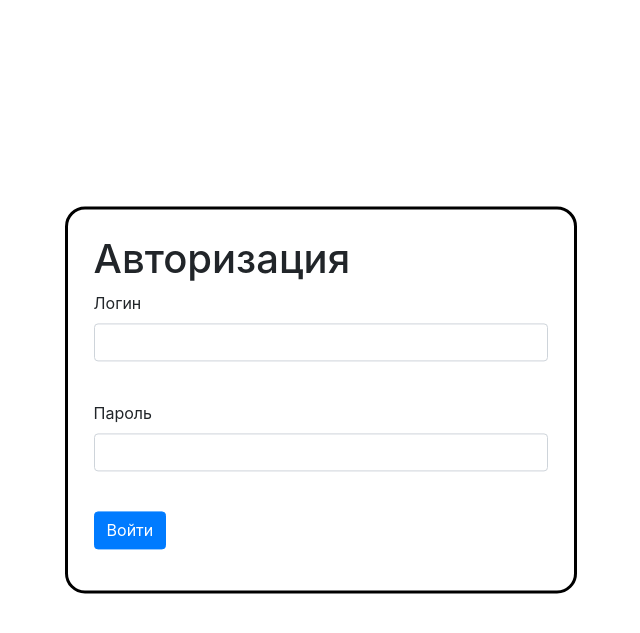
After one commit to MaxaProgy/site-ART, a Flask app: page /admin in a window 1280 px wide. The commit adds this page. Shown: the top 633 px of the page, without its empty margins (319-959 px from the left). Run offline with Flask 2, Linux system fonts and the light colour scheme; parts of the project's set-up code (start-up, migrations or seed data) failed here and were passed over; some libraries are stand-ins or nearby versions.

Commit message:
Разработка админки

```diff
--- a/data/users.py
+++ b/data/users.py
@@ -10,12 +10,10 @@ class User(SqlAlchemyBase, UserMixin, SerializerMixin):
     __tablename__ = 'users'
 
     id = sqlalchemy.Column(sqlalchemy.Integer, primary_key=True, autoincrement=True)
+    login = sqlalchemy.Column(sqlalchemy.String)
     name = sqlalchemy.Column(sqlalchemy.String)
     email = sqlalchemy.Column(sqlalchemy.String, index=True, unique=True)
     hashed_password = sqlalchemy.Column(sqlalchemy.String)
-    create_date = sqlalchemy.Column(sqlalchemy.DateTime)
-    admin = sqlalchemy.Column(sqlalchemy.Boolean)
-
 
 
     def set_password(self, password):
--- /dev/null
+++ b/form/loginform.py
@@ -0,0 +1,9 @@
+from flask_wtf import FlaskForm
+from wtforms import StringField, PasswordField, SubmitField
+from wtforms.validators import DataRequired
+
+
+class LoginForm(FlaskForm):
+    login = StringField('Логин', validators=[DataRequired()])
+    password = PasswordField('Пароль', validators=[DataRequired()])
+    submit = SubmitField('Войти')
--- a/main.py
+++ b/main.py
@@ -1,10 +1,13 @@
 import os
 import random
-from flask import Flask, render_template
+from flask import Flask, render_template, redirect
 import logging
 
 from data import db_session
 from data.article import Articles
+from data.users import User
+from form.loginform import LoginForm
+from flask_login import login_user
 
 logging.basicConfig(level=logging.INFO)
 app = Flask(__name__)
@@ -20,8 +23,30 @@ def index():
     return render_template('main.html', title='Главная страница',
                            article_random=article_random, article_past=article_past)
 
+@app.route('/admin', methods=['GET', "POST"])
+def login():
+    form = LoginForm()
+    if form.validate_on_submit():
+        session = db_session.create_session()
+        user = session.query(User).filter(User.login == form.login.data).first()
+
+        if user and user.check_password(form.password.data):
+            login_user(user, remember=form.remember_me.data)
+            return redirect("/")
+        return render_template('login.html',
+                               message="Неправильный логин или пароль",
+                               form=form)
+    return render_template('login.html', title='Авторизация', form=form)
 
 db_session.global_init("db/art_point_db.sqlite")
+session = db_session.create_session()
+user = session.query(User).first()
+if user is None:
+    user = User(login="admin", name="admin", email="admin@admin.ru", hashed_password="1111")
+    user.set_password("1111")
+    session.add(user)
+    session.commit()
+
 
 
 if __name__ == '__main__':
--- /dev/null
+++ b/static/css/login.css
@@ -0,0 +1,13 @@
+.login {
+    border-style: solid;
+    border-width: 3px;
+    border-color: black;
+    width: 40%;
+    padding: 2%;
+    position: fixed; top: 50%; left: 50%;
+    -webkit-transform: translate(-50%, -50%);
+    -ms-transform: translate(-50%, -50%);
+    transform: translate(-50%, -50%);
+    background: white;
+    border-radius: 20px;
+}
--- a/templates/base.html
+++ b/templates/base.html
@@ -1,18 +1,17 @@
 <!doctype html>
-<html lang="en">
+<html lang="ru">
     <head>
         <meta charset="utf-8">
         <meta name="viewport" content="width=device-width, initial-scale=1, shrink-to-fit=no">
         <link rel="stylesheet" href="https://fonts.googleapis.com/css?family=Montserrat&display=swap" >
         <link rel="stylesheet" href="/static/css/base/style.css">
-        <link rel="stylesheet" href="/static/css/main/style.css">
         <script src="/static/js/base/script.js"></script>
-        <script src="/static/js/main/script.js"></script>
         <link rel="stylesheet" href="https://maxcdn.bootstrapcdn.com/font-awesome/4.7.0/css/font-awesome.min.css">
         <link rel="stylesheet" href="https://stackpath.bootstrapcdn.com/bootstrap/4.4.1/css/bootstrap.min.css" integrity="sha384-Vkoo8x4CGsO3+Hhxv8T/Q5PaXtkKtu6ug5TOeNV6gBiFeWPGFN9MuhOf23Q9Ifjh" crossorigin="anonymous">
         <script src="https://code.jquery.com/jquery-3.4.1.slim.min.js" integrity="sha384-J6qa4849blE2+poT4WnyKhv5vZF5SrPo0iEjwBvKU7imGFAV0wwj1yYfoRSJoZ+n" crossorigin="anonymous"></script>
         <script src="https://cdn.jsdelivr.net/npm/popper.js@1.16.0/dist/umd/popper.min.js" integrity="sha384-Q6E9RHvbIyZFJoft+2mJbHaEWldlvI9IOYy5n3zV9zzTtmI3UksdQRVvoxMfooAo" crossorigin="anonymous"></script>
         <script src="https://stackpath.bootstrapcdn.com/bootstrap/4.4.1/js/bootstrap.min.js" integrity="sha384-wfSDF2E50Y2D1uUdj0O3uMBJnjuUD4Ih7YwaYd1iqfktj0Uod8GCExl3Og8ifwB6" crossorigin="anonymous"></script>
+        {% block head %}{% endblock %}
     </head>
     <body>
         <header>
@@ -78,6 +77,7 @@
                         text-align: center;">© 2020 by M@x@_progy(Зырянова Мария) и Змановская Полина.<br>
                                                 Дипломна работа по окончанию 4 курса Детской художественной школы им. А.П. Митинскогоб г.Тюмень.<br>
                                                 We love our users! =)
+            </div>
         </div>
     </body>
 </html>
--- /dev/null
+++ b/templates/login.html
@@ -0,0 +1,36 @@
+<!doctype html>
+<html lang="ru">
+    <head>
+        <meta charset="utf-8">
+        <link rel="stylesheet" href="/static/css/login.css">
+        <link rel="stylesheet" href="https://stackpath.bootstrapcdn.com/bootstrap/4.4.1/css/bootstrap.min.css" integrity="sha384-Vkoo8x4CGsO3+Hhxv8T/Q5PaXtkKtu6ug5TOeNV6gBiFeWPGFN9MuhOf23Q9Ifjh" crossorigin="anonymous">
+    </head>
+    <body>
+        <div class="login">
+            <h1>Авторизация</h1>
+            <form action="" method="post">
+                {{ form.hidden_tag() }}
+                <p>
+                    {{ form.login.label }}<br>
+                    {{ form.login(class="form-control", type="login") }}<br>
+                    {% for error in form.login.errors %}
+                        <div class="alert alert-danger" role="alert">
+                            {{ error }}
+                        </div>
+                    {% endfor %}
+                </p>
+                <p>
+                    {{ form.password.label }}<br>
+                    {{ form.password(class="form-control", type="password") }}<br>
+                    {% for error in form.password.errors %}
+                        <div class="alert alert-danger" role="alert">
+                            {{ error }}
+                        </div>
+                    {% endfor %}
+                </p>
+                <p>{{ form.submit(type="submit", class="btn btn-primary") }}</p>
+                <div>{{ message }}</div>
+            </form>
+        </div>
+    </body>
+</html>
```
Also changed, not shown: templates/main.html (+7 -0 lines), db/art_point_db.sqlite (deleted).
